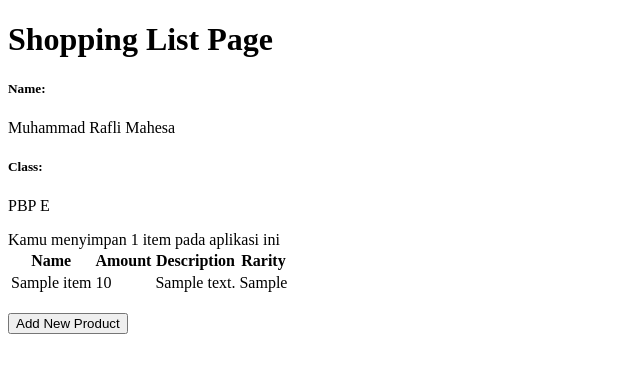
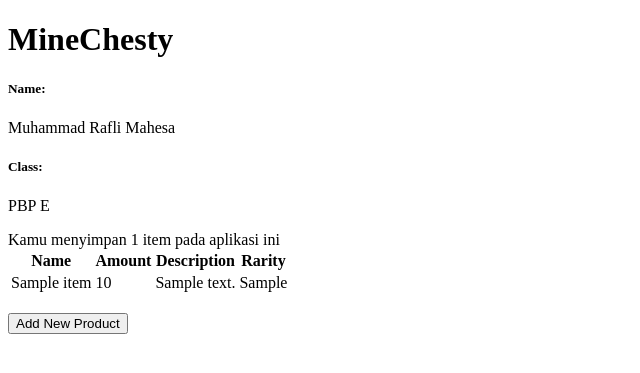
Before and after one commit to RafliMahesa/minechesty, a Django app: page / in a window 1280 px wide. Shown: the top 373 px of the page, without its empty margins (0-640 px from the left). Run offline with Django 4.2, Linux system fonts and the light colour scheme; tables that the repository leaves empty hold one stand-in row (values such as "Sample post").

Commit message:
Revisi 3

```diff
--- a/main/templates/main.html
+++ b/main/templates/main.html
@@ -1,7 +1,7 @@
 {% extends 'base.html' %}
 
 {% block content %}
-    <h1>Shopping List Page</h1>
+    <h1>{{app_name}}</h1>
 
     <h5>Name:</h5>
     <p>{{name}}</p>
```
